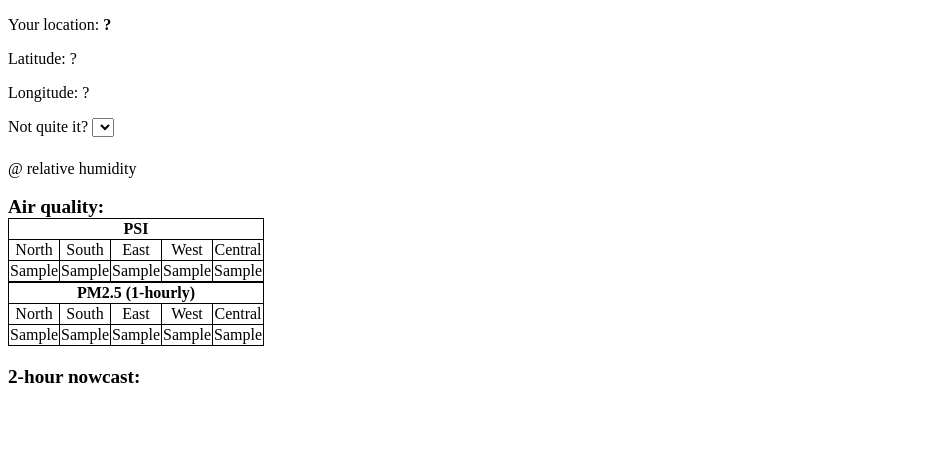
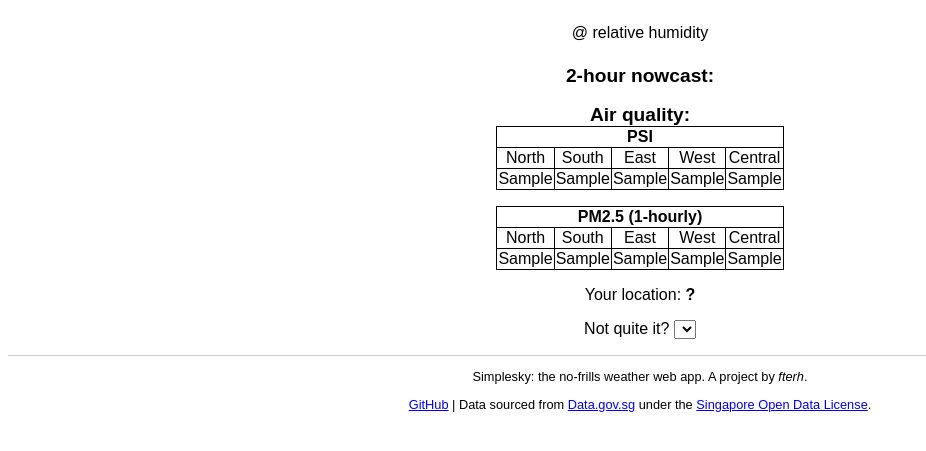
Before and after one commit to fterh/simplesky, a Django app: template simpleskyapp/templates/index.html in a window 1280 px wide. Shown: the top 451 px of the page, without its empty margins (0-926 px from the left). Run offline with Django 3.2, Linux system fonts and the light colour scheme; the template is opened without the code that fills it: most values are stand-ins (such as "Sample title", 1, 10 or a date in 2020); lists and menus that the app fills with data are empty; some libraries are stand-ins or nearby versions.

Commit message:
10-10
MVP ready for initial deployment

```diff
--- a/simpleskyapp/static/style.css
+++ b/simpleskyapp/static/style.css
@@ -1,3 +1,9 @@
+html {
+    text-align: center;
+    font-size: 16px;
+    font-family: arial, sans-serif;
+}
+
 .data-output {
     font-size: 150%;
     font-weight: bold;
@@ -16,4 +22,10 @@
     text-align: center;
     border: 1px solid black;
     border-collapse: collapse;
+    margin: auto;
 }
+
+#footer {
+    font-size: 0.8rem;
+    border-top: 1px solid #ccc;
+}
--- a/simpleskyapp/templates/base.html
+++ b/simpleskyapp/templates/base.html
@@ -20,6 +20,19 @@
 
 <body>
     {% block content %}{% endblock content %}
-    {% block footer %}{% endblock footer %}
+    <div id="footer">
+        <p>
+            Simplesky: the no-frills weather web app. A project by <em>fterh</em>.
+        </p>
+        <p>
+            <a href="https://github.com/fterh/simplesky">GitHub</a> |
+            Data sourced from <a href="https://data.gov.sg">Data.gov.sg</a>
+            under the <a href="https://data.gov.sg/open-data-licence">Singapore
+            Open Data License</a>.
+
+        </p>
+            <!-- Acknowledgements, license, open source, attribution to data.gov.sg -->
+        {% block footer %}{% endblock footer %}
+    </div>
 </body>
 </html>
--- a/simpleskyapp/templates/index.html
+++ b/simpleskyapp/templates/index.html
@@ -10,24 +10,16 @@
     <script src="https://cdnjs.cloudflare.com/ajax/libs/jquery/3.2.1/jquery.min.js"></script>
     <script src="{% static "location.js" %}"></script>
 
-    <!-- location -->
-    <p>
-        Your location:
-        <span id="location" class="strong">?</span>
-    </p>
-    <p>Latitude: <span id="latitude">?</span></p>
-    <p>Longitude: <span id="longitude">?</span></p>
-    <p>
-        Not quite it?
-        <select id="select_2h">
-            {% autoescape off %}{{ loc_list }}{% endautoescape %}
-        </select>
-    </p>
-
     <!-- temperature -->
     <p>
         <span id="temp" class="data-output"></span> @
         <span id="rh" class="data-output"></span> relative humidity
+    </p>
+
+    <!-- nowcast -->
+    <p>
+        <h2 class="inline">2-hour nowcast:</h2>
+        <span id="nowcast" class="data-output"></span>
     </p>
 
     <!-- air quality -->
@@ -50,7 +42,9 @@
                 <td>{{ psi_central }}</td>
             </tr>
         </table>
+    </p>
 
+    <p>
         <table id="pm25">
             <th colspan="5">PM2.5 (1-hourly)</th>
             <tr>
@@ -71,14 +65,23 @@
         <span id="pm25" class="data-output"></span>
     </p>
 
-    <!-- nowcast -->
+    <!-- location -->
     <p>
-        <h2 class="inline">2-hour nowcast:</h2>
-        <span id="nowcast" class="data-output"></span>
+        Your location:
+        <span id="location" class="strong">?</span>
+    </p>
+    <p style="display: none;">
+        Lat: <span id="latitude">?</span>
+        Long: <span id="longitude">?</span>
+    </p>
+    <p>
+        Not quite it?
+        <select id="select_2h">
+            {% autoescape off %}{{ loc_list }}{% endautoescape %}
+        </select>
     </p>
 
 {% endblock content %}
 
 {% block footer %}
-<!-- Acknowledgements, license, open source, attribution to data.gov.sg -->
 {% endblock footer %}
```
